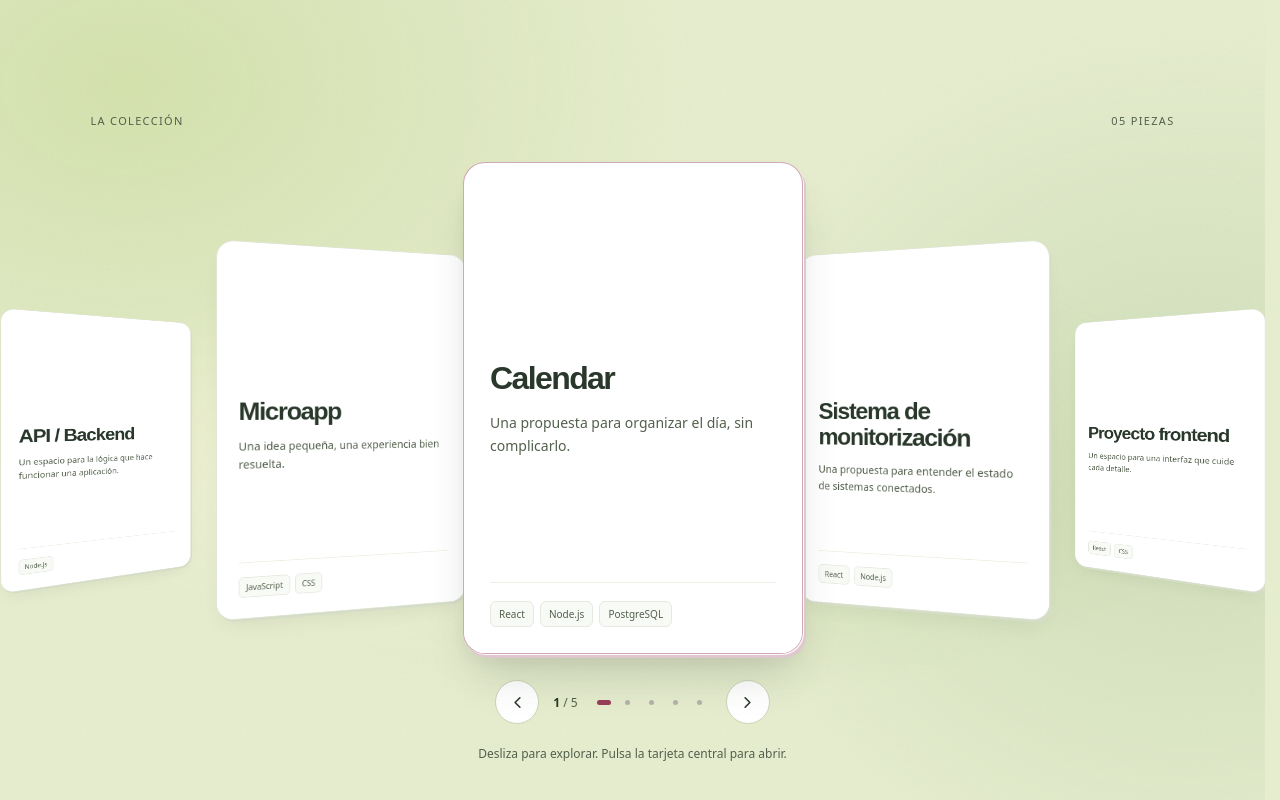
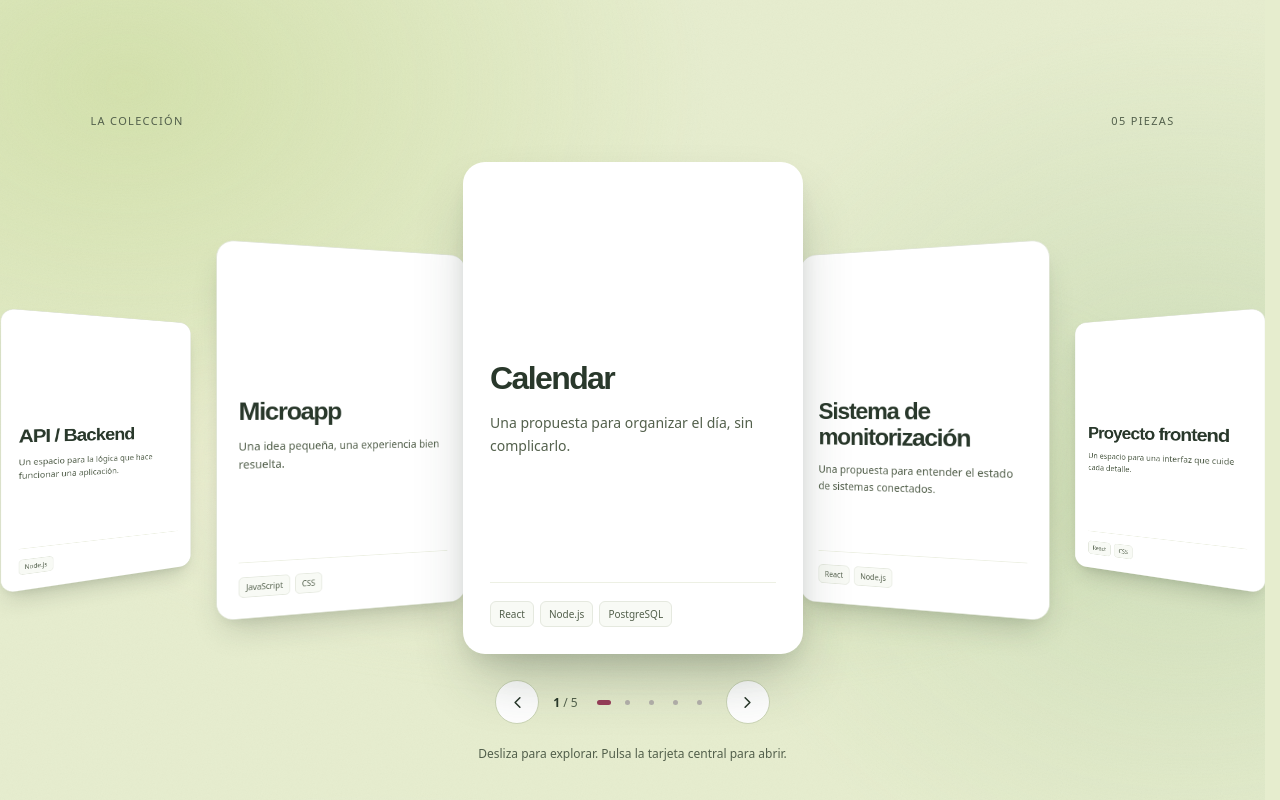
Before and after one commit to martiinfiierro2/Portafolio, a React (Vite) app: page / in a window 1280 px wide. Shown: the part 648-1448 px from the top of the page. Built offline with nearby package versions, Linux system fonts and the light colour scheme; a web font is replaced by a local one.

Commit message:
Add deeper neutral card shadows and remove raspberry outline

```diff
--- a/src/styles/global.css
+++ b/src/styles/global.css
@@ -2140,12 +2140,6 @@ h3,
     2px 3px 0 #c5d0b0,
     0 16px 30px #29382b14;
 }
-.collection-section .project-card.active {
-  border-color: #983d5999;
-  box-shadow:
-    2px 3px 0 #ddbdc8,
-    0 18px 34px #29382b1a;
-}
 .collection-section .card-cover {
   height: 208px;
 }
@@ -2257,18 +2251,18 @@ h3,
 .collection-section .project-card {
   border-color: #d3dcc3;
   box-shadow:
-    1px 1px 0 #f7f9f1,
-    3px 4px 0 #c6d0b4,
-    0 8px 14px #29382b0a,
-    0 25px 42px -14px #29382b26;
+    0 8px 18px -8px #29382b1f,
+    0 24px 42px -12px #29382b38;
 }
 .collection-section .project-card.active {
-  border-color: #983d5973;
+  border-color: transparent;
   box-shadow:
-    1px 1px 0 #fff9fc,
-    3px 4px 0 #dec7cf,
-    0 8px 14px #29382b0a,
-    0 30px 48px -14px #29382b33;
+    0 10px 22px -8px #29382b26,
+    0 32px 60px -14px #29382b4d;
+}
+.collection-section .project-card:focus-visible {
+  outline-color: var(--ink);
+  outline-offset: 5px;
 }
 .collection-section .deck-stage::before {
   inset: 16% -5% -4%;
@@ -2292,8 +2286,8 @@ h3,
 .collection-section .project-card:not(.active) {
   border-color: #e0e5d7;
   box-shadow:
-    2px 3px 0 #d5ddc7,
-    0 14px 28px -12px #29382b1a;
+    0 6px 14px -6px #29382b1a,
+    0 22px 38px -12px #29382b38;
 }
 .project-card:not(.active) .card-emblem {
   filter: saturate(0.45);
```
Also changed, not shown: 1 other file (tests, documents, lock files or other folders).
